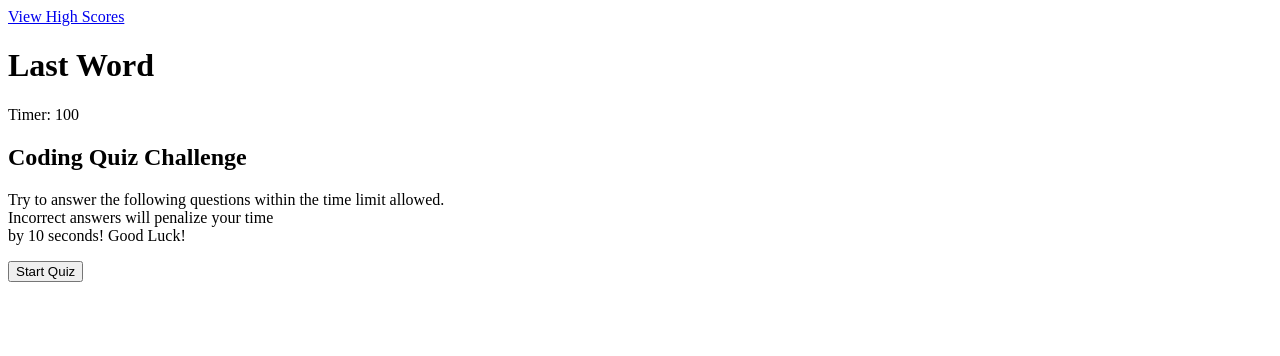
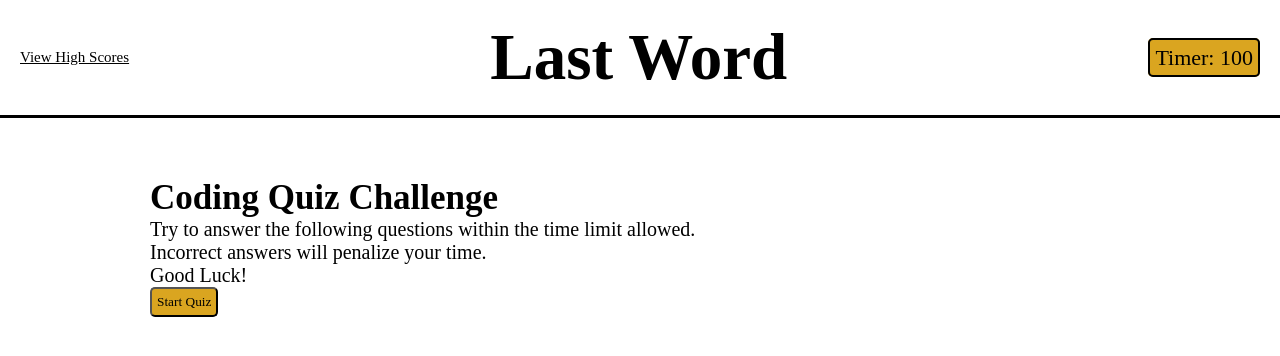
Before and after one commit to xPuRoXdEsMaDrEx/last-word, a plain HTML site: page index.html in a window 1280 px wide. Drawn offline with Linux system fonts and the light colour scheme.

Commit message:
Added to CSS file for current content

```diff
--- a/assets/css/style.css
+++ b/assets/css/style.css
@@ -0,0 +1,65 @@
+/* Universal Properties */
+/* Default Style Properties */
+* {
+    margin: 0;
+    padding: 0;
+    box-sizing: border-box;
+    font-family: 'Times New Roman', Times, serif;
+    max-width: 1600px;
+}
+
+/* Header Content Style Properties */
+header {
+    display: flex;
+    flex-wrap: wrap;
+    padding: 20px;
+    justify-content: space-between;
+    align-items: center;
+    border-bottom: solid 3px black;
+}
+
+header h1 {
+    font-size: 40px;
+}
+
+/* Main Content Style Properties */
+main {
+    padding-left: 150px;
+    padding-top: 60px;
+}
+
+#high-scores {
+    font-size: 15px;
+    color: black;
+}
+
+#game-name {
+    font-size: 65px;
+}
+
+#time {
+    font-size: 22px;
+    border: solid 2px black;
+    border-radius: 5px;
+    padding: 5px;
+    background-color: goldenrod;
+}
+
+#title {
+    font-size: 35px;
+}
+
+#content {
+    font-size: 20px;
+}
+
+button {
+    padding: 5px;
+    background-color: goldenrod;
+    border-radius: 5px;
+}
+
+button:hover {
+    background-color: gold;
+    box-shadow: 10px 5px 5px darkgray;
+}
--- a/index.html
+++ b/index.html
@@ -15,7 +15,7 @@
                 <h1 id="game-name">Last Word</h1>
             </div>
             <div>
-                <time>Timer: <span id="countdown-timer">100</span></time>
+                <time id="time">Timer: <span id="countdown-timer">100</span></time>
             </div>
         </header>
         <!-- Main Content (Start Screen, Multiple Choice Questions & Answers) -->
@@ -23,12 +23,12 @@
             <!-- Start Screen -->
             <section id="start-screen" class="begin">
                 <div>
-                    <h2>Coding Quiz Challenge</h2>
+                    <h2 id="title">Coding Quiz Challenge</h2>
                 </div>
                 <div>
-                    <p>Try to answer the following questions within the time limit allowed.<br>
-                        Incorrect answers will penalize your time<br>
-                        by 10 seconds! Good Luck!
+                    <p id="content">Try to answer the following questions within the time limit allowed.<br>
+                        Incorrect answers will penalize your time.<br>
+                        Good Luck!
                     </p>
                 </div>
                 <div>
```
